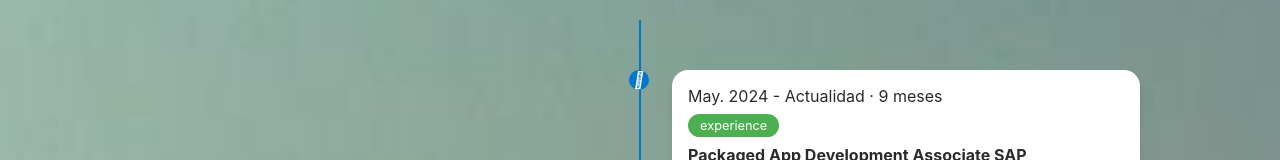
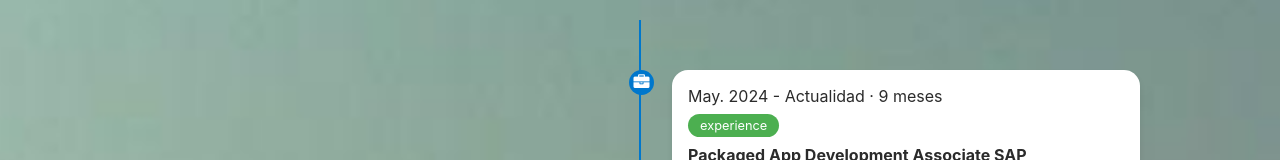
Before and after one commit to maru33luc/Portfolio-Ang19, an Angular app: page /about in a window 1280 px wide. Shown: the part 635-795 px from the top of the page. Built offline with nearby package versions, Linux system fonts and the light colour scheme.

Commit message:
[UPDATE] Improve About and Footer components: adjust timeline badge size and update icon classes; enhance Instagram footer styling

```diff
--- a/src/app/components/about/about.component.css
+++ b/src/app/components/about/about.component.css
@@ -115,8 +115,8 @@ h1 {
 
 .timeline-badge {
   position: absolute;
-  width: 20px;
-  height: 20px;
+  width: 25px;
+  height: 25px;
   border-radius: 50%;
   background: var(--primary-color);
   display: flex;
--- a/src/app/components/about/about.component.html
+++ b/src/app/components/about/about.component.html
@@ -46,8 +46,8 @@
                 <i
                   [class]="
                     item.type === 'experience'
-                      ? 'fas fa-briefcase'
-                      : 'fas fa-graduation-cap'
+                      ? 'fa fa-briefcase'
+                      : 'fa fa-graduation-cap'
                   "
                 ></i>
               </div>
--- a/src/app/components/shared/footer/footer.component.css
+++ b/src/app/components/shared/footer/footer.component.css
@@ -146,6 +146,7 @@
 #instagram {
   background: linear-gradient(45deg, #f58529, #dd2a7b, #8134af, #515bd4);
   -webkit-background-clip: text;
+  background-clip: text;
   -webkit-text-fill-color: transparent;
   animation-delay: 0.1s;
   animation: animate 5s linear infinite;
```
